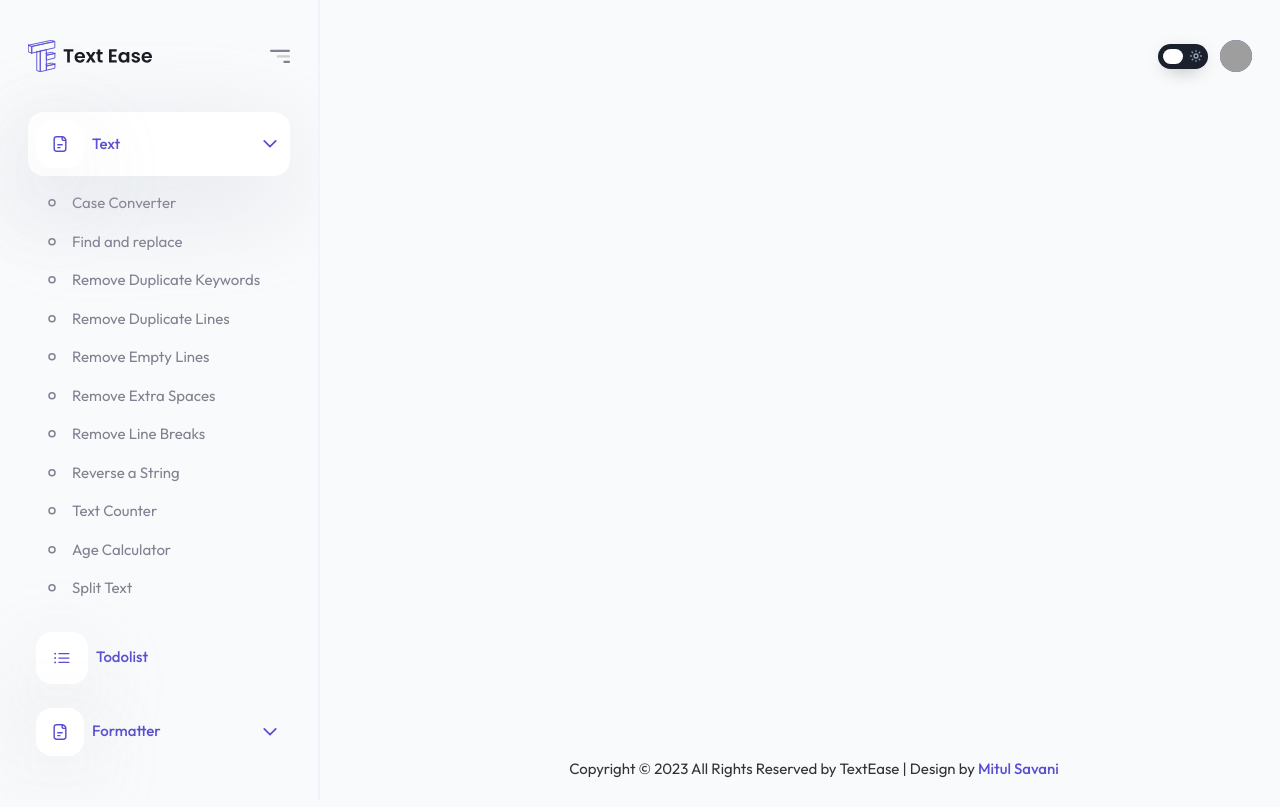
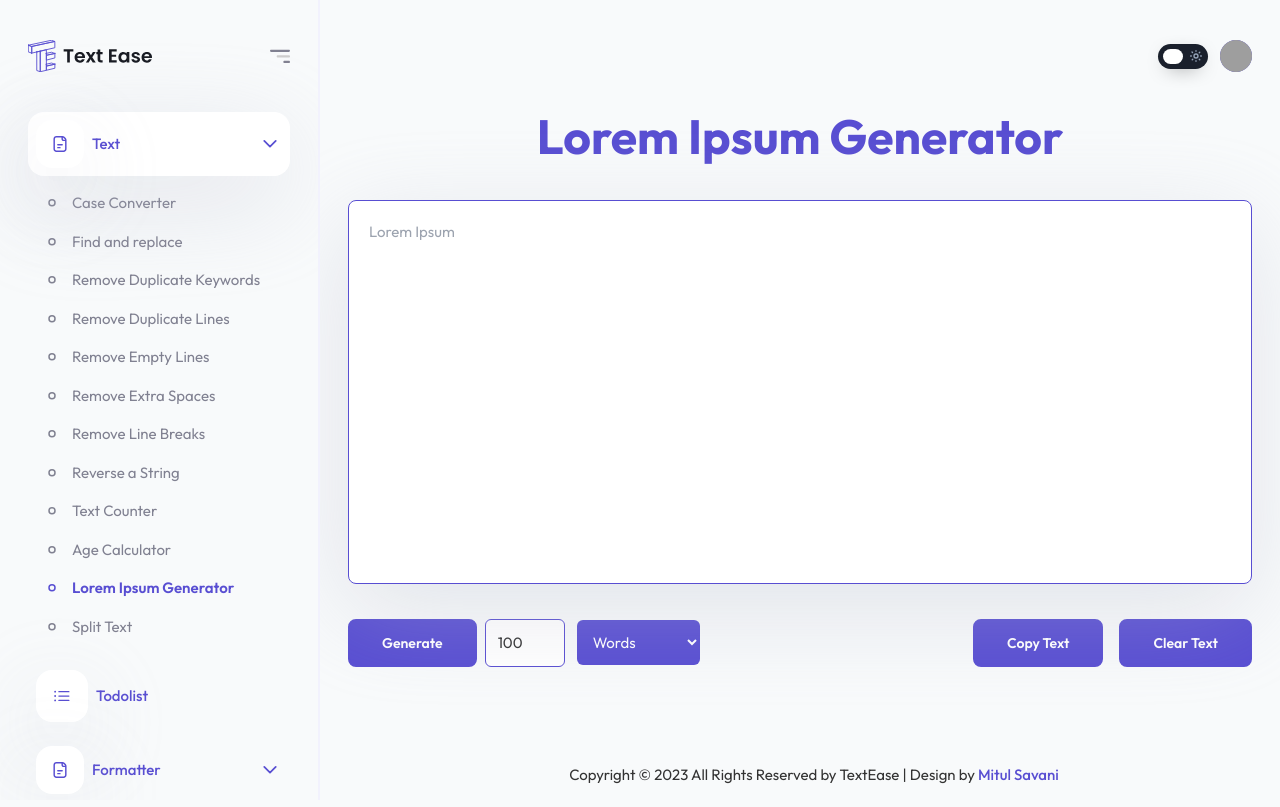
Before and after one commit to mitulsavani07/TextUtils, a React (Create React App) app: page /lorem-ipsum-generator in a window 1280 px wide. Built offline with nearby package versions, Linux system fonts and the light colour scheme; grey boxes are pictures that could not be loaded.

Commit message:
lorem text

```diff
--- a/package.json
+++ b/package.json
@@ -12,6 +12,7 @@
     "diff-match-patch": "^1.0.5",
     "jquery": "^3.6.3",
     "js-beautify": "^1.14.7",
+    "lorem-ipsum": "^2.0.8",
     "nanoid": "^4.0.2",
     "postcss": "^8.4.24",
     "react": "^18.2.0",
--- a/src/App.js
+++ b/src/App.js
@@ -22,6 +22,7 @@ import Main from './component/main';
 import SplitText from './component/Text/SplitText';
 import AutoPrefixer from './component/Formatter/AutoPrefixer';
 import AgeCalculator from './component/Text/AgeCalculator';
+import LoremIpsumGenerator from './component/Text/LoremIpsumGenerator';
 
 
 function App() {
@@ -43,6 +44,7 @@ function App() {
           <Route exact path="/text-counter" element={<TextCounter heading='Text Counter' />}></Route>
           <Route exact path="/split-text" element={<SplitText heading='Split Text' />}></Route>
           <Route exact path="/age-calculator" element={<AgeCalculator heading="Age Calculator" />}></Route>
+          <Route exact path="/lorem-ipsum-generator" element={<LoremIpsumGenerator heading="Lorem Ipsum Generator" />}></Route>
           <Route exact path="/todolist" element={<TodoList />}></Route>
           <Route exact path="/css-formatter" element={<CssFormatter heading='Css Formatter' />}></Route>
           <Route exact path="/html-formatter" element={<HtmlFormatter heading='HTML Formatter' />}></Route>
--- a/src/component/Navbar.js
+++ b/src/component/Navbar.js
@@ -109,6 +109,10 @@ const Navbar = memo(() => {
                   <circle cx="4" cy="3.79688" r="3" stroke="currentColor" strokeWidth="1.5" strokeLinecap="round" />
                 </svg>
                 Age Calculator</NavLink></li>
+                <li><NavLink activeclassname="active" to="/lorem-ipsum-generator" className="flex items-center"><svg className='mr-4 ml-1 w-2 h-2' width="8" height="8" viewBox="0 0 8 8" fill="none" xmlns="http://www.w3.org/2000/svg">
+                  <circle cx="4" cy="3.79688" r="3" stroke="currentColor" strokeWidth="1.5" strokeLinecap="round" />
+                </svg>
+                Lorem Ipsum Generator</NavLink></li>
                 <li><NavLink activeclassname="active" to="/split-text" className="flex items-center"><svg className='mr-4 ml-1 w-2 h-2' width="8" height="8" viewBox="0 0 8 8" fill="none" xmlns="http://www.w3.org/2000/svg">
                   <circle cx="4" cy="3.79688" r="3" stroke="currentColor" strokeWidth="1.5" strokeLinecap="round" />
                 </svg>
--- /dev/null
+++ b/src/component/Text/LoremIpsumGenerator.js
@@ -0,0 +1,113 @@
+import React, { useState } from 'react';
+import { LoremIpsum } from 'lorem-ipsum';
+import $ from 'jquery';
+
+const LoremIpsumGenerator = (props) => {
+  const [outputText, setOutputText] = useState('');
+  const [quantity, setQuantity] = useState(100);
+  const [type, setType] = useState('words');
+
+  const handleQuantityChange = (e) => {
+    // Ensure that the entered quantity is a valid positive integer
+    const newQuantity = parseInt(e.target.value, 10);
+    setQuantity(isNaN(newQuantity) || newQuantity <= 0 ? 1 : newQuantity);
+  };
+
+  const generateLoremIpsum = () => {
+    const lorem = new LoremIpsum({
+      sentencesPerParagraph: {
+        max: 8,
+        min: 4,
+      },
+      wordsPerSentence: {
+        max: 16,
+        min: 4,
+      },
+    });
+
+    let generatedText = '';
+
+    if (type === 'words') {
+      generatedText = lorem.generateWords(quantity).replace(/\s+/g, '\n');
+    } else if (type === 'sentences') {
+      generatedText = lorem.generateSentences(quantity).replace(/\.\s/g, '.\n');
+    } else if (type === 'paragraphs') {
+      generatedText = lorem.generateParagraphs(quantity).replace(/\n\s*\n/g, '\n\n');
+    }
+
+    setOutputText(generatedText);
+  };
+
+
+  const copyText = () => {
+    let textElement = document.getElementById('myBox');
+    textElement.select();
+    navigator.clipboard.writeText(textElement.value).then(() => {
+      $('.copied-alert').fadeIn('slow');
+      setTimeout(function () {
+        $('.copied-alert').fadeOut('slow');
+      }, 1000);
+    });
+    textElement.blur();
+  };
+
+  const clearText = () => {
+    setOutputText('');
+  };
+
+  const handleTypeChange = (e) => {
+    setType(e.target.value);
+  };
+
+  return (
+    <div>
+      <h1 className='text-center text-3xl md:text-5xl font-bold my-10'>
+        {props.heading}
+      </h1>
+      <textarea
+        className='w-full p-5 rounded-lg dark:text-white dark:drop-shadow-none dark:border-none drop-shadow-primary'
+        value={outputText}
+        name=''
+        id='myBox'
+        cols='30'
+        rows='10'
+        placeholder='Lorem Ipsum'
+      ></textarea>
+      <div className='flex flex-wrap mt-5 -mx-2 justify-between'>
+        <div className='text-center'>
+          <button className='btn' onClick={generateLoremIpsum}>
+            Generate
+          </button>
+          <input
+            type='number'
+            className='p-3 rounded-md w-20'
+            placeholder='100'
+            value={quantity}
+            onChange={handleQuantityChange}
+          />
+          <select
+            name=''
+            id=''
+            className='ml-3 p-3 rounded-md bg-primary text-white'
+            value={type}
+            onChange={handleTypeChange}
+          >
+            <option value='words'>Words</option>
+            <option value='sentences'>Sentences</option>
+            <option value='paragraphs'>Paragraphs</option>
+          </select>
+        </div>
+        <div className='text-center w-full md:w-auto'>
+          <button className='btn' onClick={copyText}>
+            Copy Text
+          </button>
+          <button className='btn' onClick={clearText}>
+            Clear Text
+          </button>
+        </div>
+      </div>
+    </div>
+  );
+};
+
+export default LoremIpsumGenerator;
```
Also changed, not shown: 2 other files (tests, documents, lock files or other folders).
